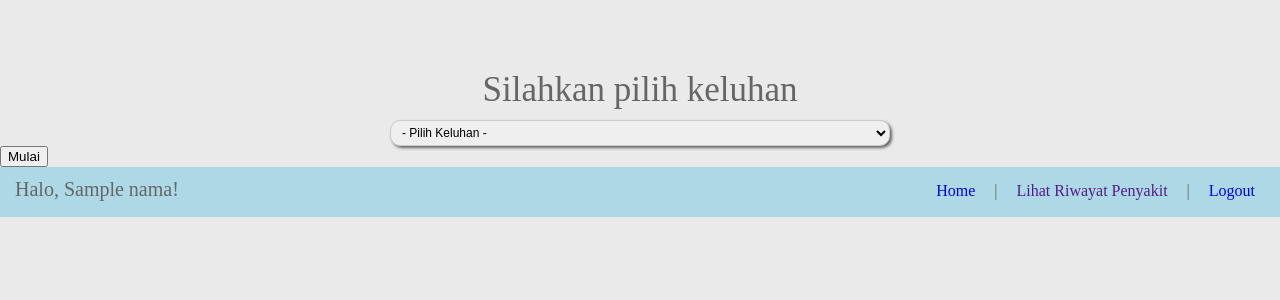
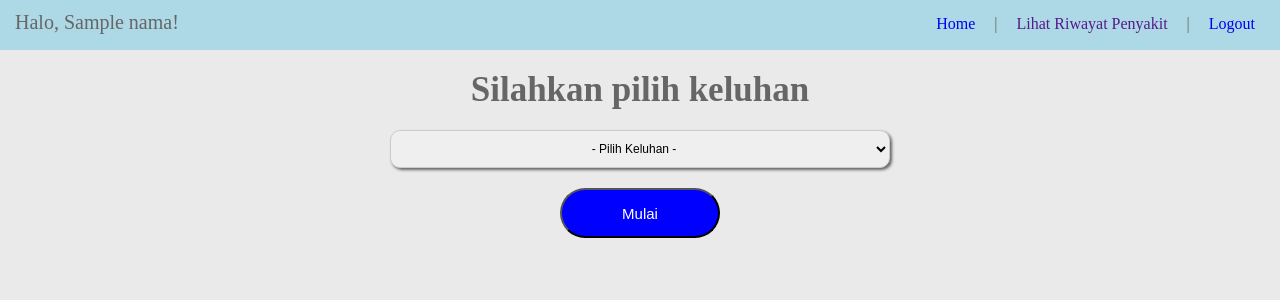
Before and after one commit to amirhamzah310/WebDoctor, a PHP site: template Proyek Akhir/View/home.php in a window 1280 px wide. Shown: the top 300 px of the page. Run offline with PHP 8.4, Linux system fonts and the light colour scheme; the template is opened without the code that fills it: most values are stand-ins (such as "Sample title", 1, 10 or a date in 2020).

Commit message:
memperbaiki tampilan homepage

```diff
--- a/Proyek Akhir/Controller/loginController.php
+++ b/Proyek Akhir/Controller/loginController.php
@@ -15,7 +15,7 @@
         public function auth(){
             $usr=$_POST['iUsr'];
             $pss=$_POST['iPss'];
-            $query="SELECT `peran` FROM `member` WHERE (`username`=";
+            $query="SELECT `peran`,`namaMember` FROM `member` WHERE (`username`=";
             if(isset($usr)&&$usr!=""){
                 $usr=$this->db->escapeString($usr);
                 $query.="'$usr' OR `email`='$usr') AND ";
@@ -33,7 +33,7 @@
                 }
                 else if($res[0][0]==0){ //user
                     session_start();
-                    $_SESSION['userlogin'] = $usr;
+                    $_SESSION['userlogin'] = $res[0][1];
                     session_write_close();
                     header('Location: homepage');
                 }
--- a/Proyek Akhir/View/Style/style.css
+++ b/Proyek Akhir/View/Style/style.css
@@ -160,7 +160,6 @@ body {
 
 h1 {
     text-align: center;
-    font-size: 35px;
 }
 
 #confirmpss,
@@ -237,22 +236,10 @@ p {
 #lblEmail,
 #lblPass,
 #lblKota,
-#lblRePass {
+#lblRePass,
+#pilih {
     margin-top: 10px;
     text-align: center;
-}
-
-
-
-.content {
-    display: flex;
-    justify-content: center;
-    flex-direction: column;
-    margin-top: 70px;
-}
-
-.pilih {
-    margin: auto;
 }
 
 select#pilihPenyakit {
@@ -262,7 +249,7 @@ select#pilihPenyakit {
     width: 500px;
     box-shadow: 2px 2px 3px #666;
     font-size: 12px;
-    padding: 4px 7px;
+    padding: 10px 7px;
     outline: 0;
 }
 
@@ -327,7 +314,8 @@ select#selectKota {
     margin-top: 5px;
 }
 
-#sign_in {
+#sign_in,
+#btnMulai {
     margin: auto;
     margin-top: 20px;
     display: block;
@@ -377,3 +365,11 @@ select#selectKota {
 form input {
     text-align: center;
 }
+
+.blok {
+    height: 50px;
+}
+
+option {
+    text-align: center;
+}
--- a/Proyek Akhir/View/home.php
+++ b/Proyek Akhir/View/home.php
@@ -1,23 +1,3 @@
-<div class="content">
-    <h1>Silahkan pilih keluhan</h1>
-    <div class="pilih">
-        <select name="dropdownPenyakit" id="pilihPenyakit">
-            <option value="">- Pilih Keluhan -</option>
-            <?php
-                foreach($res as $key => $value){
-                    echo "<option>";
-                    echo "$value[0]";
-                    echo "</option>";
-                }
-            ?>
-        </select>
-    </div>
-    <div class="sumit">
-        <form action="" method="get">
-            <input type="submit" id="btnMulai" value="Mulai">
-        </form>
-    </div>
-</div>
 <div class="nav">
     <div class="menuKiri">
         <p id="halonama">Halo, <?=$nama?>!</p>
@@ -30,3 +10,24 @@
         <a href="index.php">Logout</a>
     </div>
 </div>
+<div class="blok"></div>
+<div class="header">
+    <h1 class="judul">Silahkan pilih keluhan</h1>
+    <div id="pilih">
+        <select name="dropdownPenyakit" id="pilihPenyakit">
+            <option value="">- Pilih Keluhan -</option>
+            <?php
+                foreach($res as $key => $value){
+                    echo "<option>";
+                    echo "$value[0]";
+                    echo "</option>";
+                }
+            ?>
+        </select>
+    </div>
+    <div id="sumit">
+        <form action="gejala" method="get">
+            <input type="submit" id="btnMulai" value="Mulai">
+        </form>
+    </div>
+</div>
--- a/Proyek Akhir/router.php
+++ b/Proyek Akhir/router.php
@@ -3,6 +3,10 @@
     $baseURL = '/WebDoctor/Proyek Akhir';
     if($_SERVER["REQUEST_METHOD"]=="GET"){
         switch ($url) {
+            case $baseURL."/gejala";
+                require_once "Controller/gejalaController.php";
+                $gejala = new GejalaController();
+                echo $gejala->show();
             case $baseURL."/homepage";
                 require_once "Controller/homeController.php";
                 $home = new HomeController();
```
Also changed, not shown: Proyek Akhir/Controller/gejalaController.php (added, +19 -0 lines).
